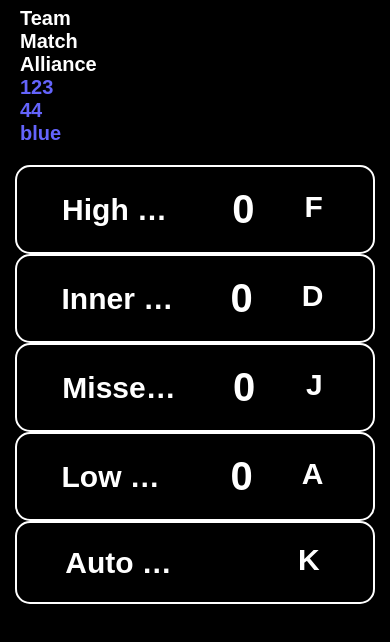
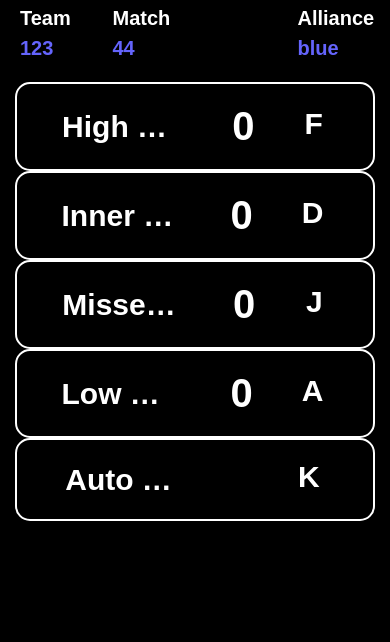
Before and after one commit to pjfitzgibbons/escout-react, a React (Create React App) app: page /autoPhase in a window 390 px wide. Shown: the top 642 px of the page. Built offline with nearby package versions, Linux system fonts and the light colour scheme.

Commit message:
Encapsulate CounterBox widget -- apply to AutoPhase page
CounterBox - counter, starts at 0, with label and keyLabel
  keyLabel is used to subscribe to keypress event on document (entire page)
  keypress handler (`listener` fn) matches keyLabel to event.key and
  increments counter

```diff
--- /dev/null
+++ b/src/components/CounterBox.js
@@ -0,0 +1,43 @@
+import { useState, useEffect } from "react"
+
+export default function CounterBox({label, keyLabel}) {
+
+  const [counter, setCounter] = useState(0)
+  const keyLabelLower = keyLabel.toLowerCase()
+
+  function increment() {
+    console.log("increment")
+    setCounter(c => c+1 )
+  }
+
+  /*
+  Keypress event :
+    `listener` fn matches event.key to prop keyLabel, and prevents default action of key.
+    `addEventListener` adds this listener to document-level keypress event subscription
+    Return value of useEffect is the "unsubscribe" function -- remove this listener fn
+        from the document-level keypress subscription.
+   */
+  useEffect(() => {
+    const listener = event => {
+      event.preventDefault();
+      if (event.key === keyLabelLower) {
+        increment()
+      }
+    };
+    document.addEventListener("keypress", listener);
+    return () => {
+      document.removeEventListener("keypress", listener);
+    };
+  });
+
+  function keyHandler(evt) {
+    console.log(evt.key)
+  }
+  return (
+    <div className="box highGoal" id="highGoal" onClick={increment} onKeyPress={keyHandler}>
+      <div className="dataLabel">{label}</div>
+      <div className="dataField" >{counter} </div>
+      <div className="keyLabel">{keyLabel}</div>
+    </div>
+  )
+}
--- a/src/pages/AutoPhase.js
+++ b/src/pages/AutoPhase.js
@@ -1,4 +1,6 @@
 import { useSelector } from "react-redux";
+
+import CounterBox from "../components/CounterBox"
 
 import "../styles/AutoPhase.css";
 
@@ -8,7 +10,7 @@ export default function AutoPhase() {
   const game = useSelector(gameSelector);
 
   return (
-    <div class="displayNone" id="autoScreen">
+    <div className="displayNone" id="autoScreen">
       <header>
         <div id="team">Team</div>
         <div className="match" id="match">
@@ -25,51 +27,24 @@ export default function AutoPhase() {
       </header>
 
       <main>
-        <div class="box highGoal" id="highGoal" onclick="increment('HighGoal')">
-          <div class="dataLabel">High Goal</div>
-          <div class="dataField">0</div>
-          <div class="keyLabel">F</div>
+        <CounterBox label="High Goal" keyLabel="F" />
+        <CounterBox label="Inner Goal" keyLabel="D" />
+        <CounterBox label="Missed Goal" keyLabel="J" />
+        <CounterBox label="Low Goal" keyLabel="A" />
+
+
+        <div className="blank widgetOne" id="blankWidgetOne"></div>
+
+        <div
+          className="box autoMobility"
+          id="bool1"
+        >
+          <div className="dataLabel">Auto Mobility</div>
+          <div className="dataField"></div>
+          <div className="keyLabel">K</div>
         </div>
 
-        <div
-          class="box innerGoal"
-          id="innerGoal"
-          onclick="increment('InnerGoal')"
-        >
-          <div class="dataLabel">Inner Goal</div>
-          <div class="dataField">0</div>
-          <div class="keyLabel">D</div>
-        </div>
-
-        <div
-          class="box missedShots"
-          id="missedShots"
-          onclick="increment('MissedShots')"
-        >
-          <div class="dataLabel">Missed Shot</div>
-          <div class="dataField">0</div>
-          <div class="keyLabel">J</div>
-        </div>
-
-        <div class="box lowGoal" id="lowGoal" onclick="increment('LowGoal')">
-          <div class="dataLabel">Low Goal</div>
-          <div class="dataField">0</div>
-          <div class="keyLabel">A</div>
-        </div>
-
-        <div class="blank widgetOne" id="blankWidgetOne"></div>
-
-        <div
-          class="box autoMobility"
-          id="bool1"
-          onclick="gameData.autoMobility = true"
-        >
-          <div class="dataLabel">Auto Mobility</div>
-          <div class="dataField"></div>
-          <div class="keyLabel">K</div>
-        </div>
-
-        <div class="blank widgetThree" id="blankWidgetThree"></div>
+        <div className="blank widgetThree" id="blankWidgetThree"></div>
       </main>
     </div>
   );
--- a/src/styles/AutoPhase.css
+++ b/src/styles/AutoPhase.css
@@ -221,7 +221,10 @@
     padding: 0 5px 5px 0;
   }
   #autoScreen header {
-    display: inline-block;
+    display: grid;
+    grid-template-columns: 1fr 1fr 1fr 1fr;
+    grid-template-rows: 30px 30px;
+
     font-size: 20px !important;
     margin: 7px 0 5px 20px;
   }
```
